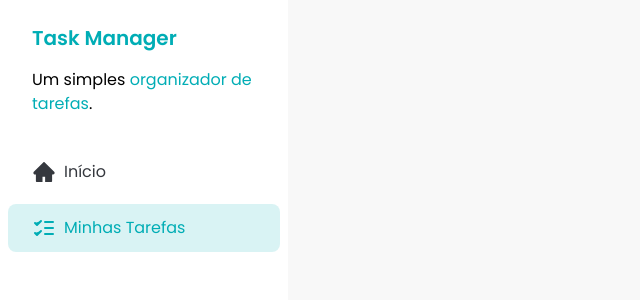
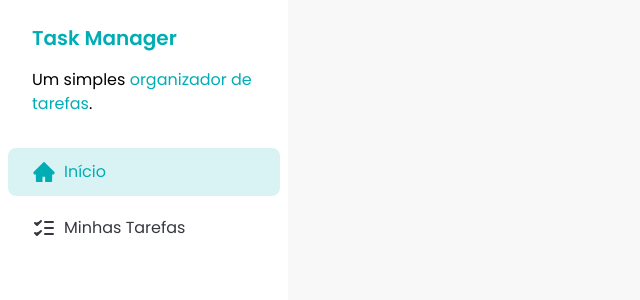
Before and after one commit to Kadockh/task-manager, a React (Vite) app: page / in a window 1280 px wide. Shown: the top 300 px of the page, without its empty margins (0-640 px from the left). Built offline with nearby package versions, Linux system fonts and the light colour scheme.

Commit message:
feat: ensure SideBarButton changes according to active route

```diff
--- a/src/_components/Sidebar.jsx
+++ b/src/_components/Sidebar.jsx
@@ -15,11 +15,11 @@
       </div>
 
       <div className="flex flex-col gap-2 p-2">
-        <SidebarButton href="/" color="unselected">
+        <SidebarButton to="/">
           <HomeIcon />
           Início
         </SidebarButton>
-        <SidebarButton href="/tasks" color="selected">
+        <SidebarButton to="/tasks">
           <TasksIcon />
           Minhas Tarefas
         </SidebarButton>
--- a/src/_components/SidebarButton.jsx
+++ b/src/_components/SidebarButton.jsx
@@ -1,7 +1,8 @@
 import PropTypes from "prop-types"
+import { NavLink } from "react-router-dom"
 import { tv } from "tailwind-variants"
 
-const SidebarButton = ({ children, color, href }) => {
+const SidebarButton = ({ children, to }) => {
   const sidebarButton = tv({
     base: "flex items-center gap-2 rounded-lg px-6 py-3",
     variants: {
@@ -13,15 +14,20 @@
   })
 
   return (
-    <a href={href} className={sidebarButton({ color })}>
+    <NavLink
+      to={to}
+      className={({ isActive }) =>
+        sidebarButton({ color: isActive ? "selected" : "unselected" })
+      }
+    >
       {children}
-    </a>
+    </NavLink>
   )
 }
 
 SidebarButton.propTypes = {
   children: PropTypes.node.isRequired,
-  color: PropTypes.oneOf(["unselected", "selected"]),
+  to: PropTypes.string.isRequired,
 }
 
 export default SidebarButton
```
